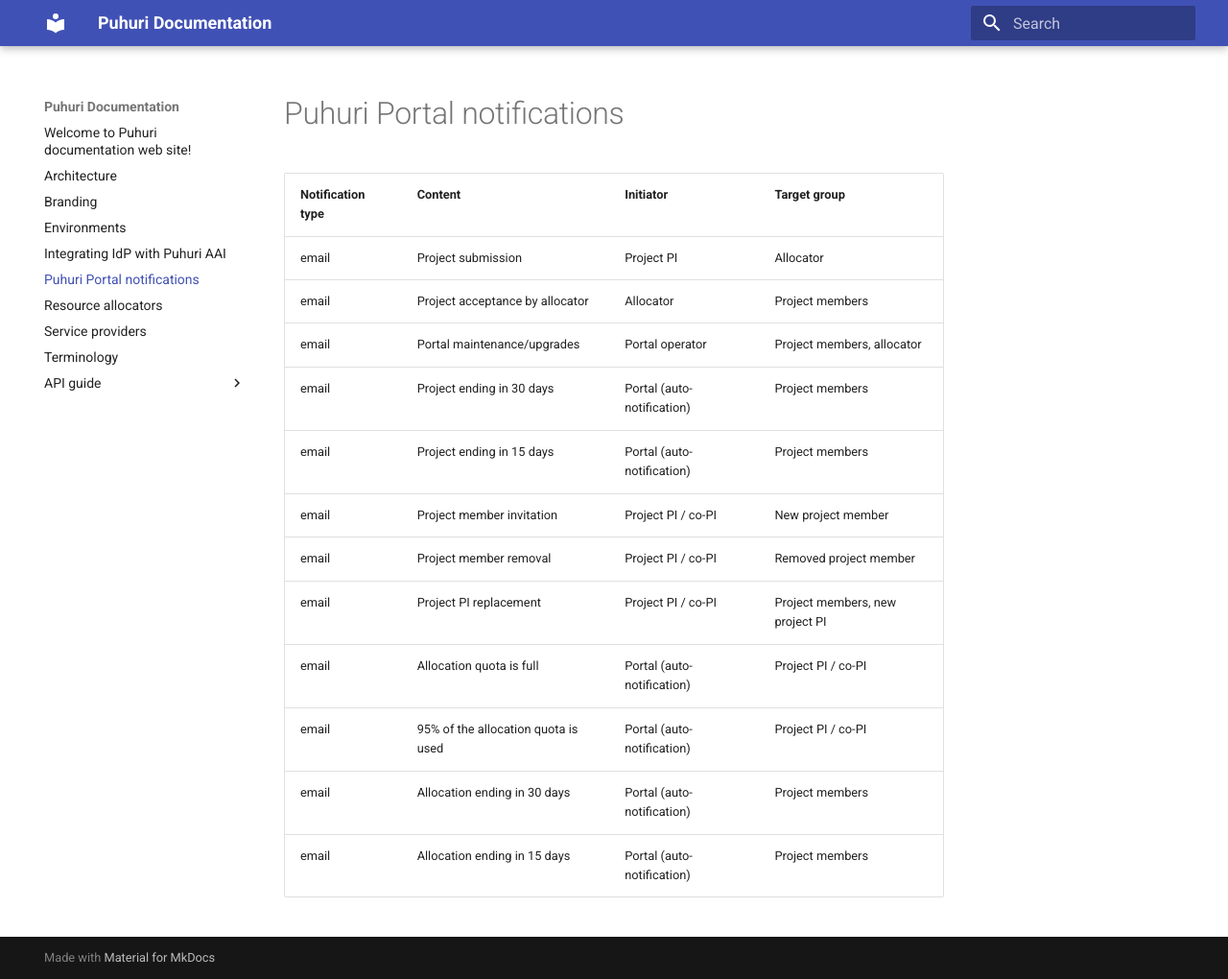
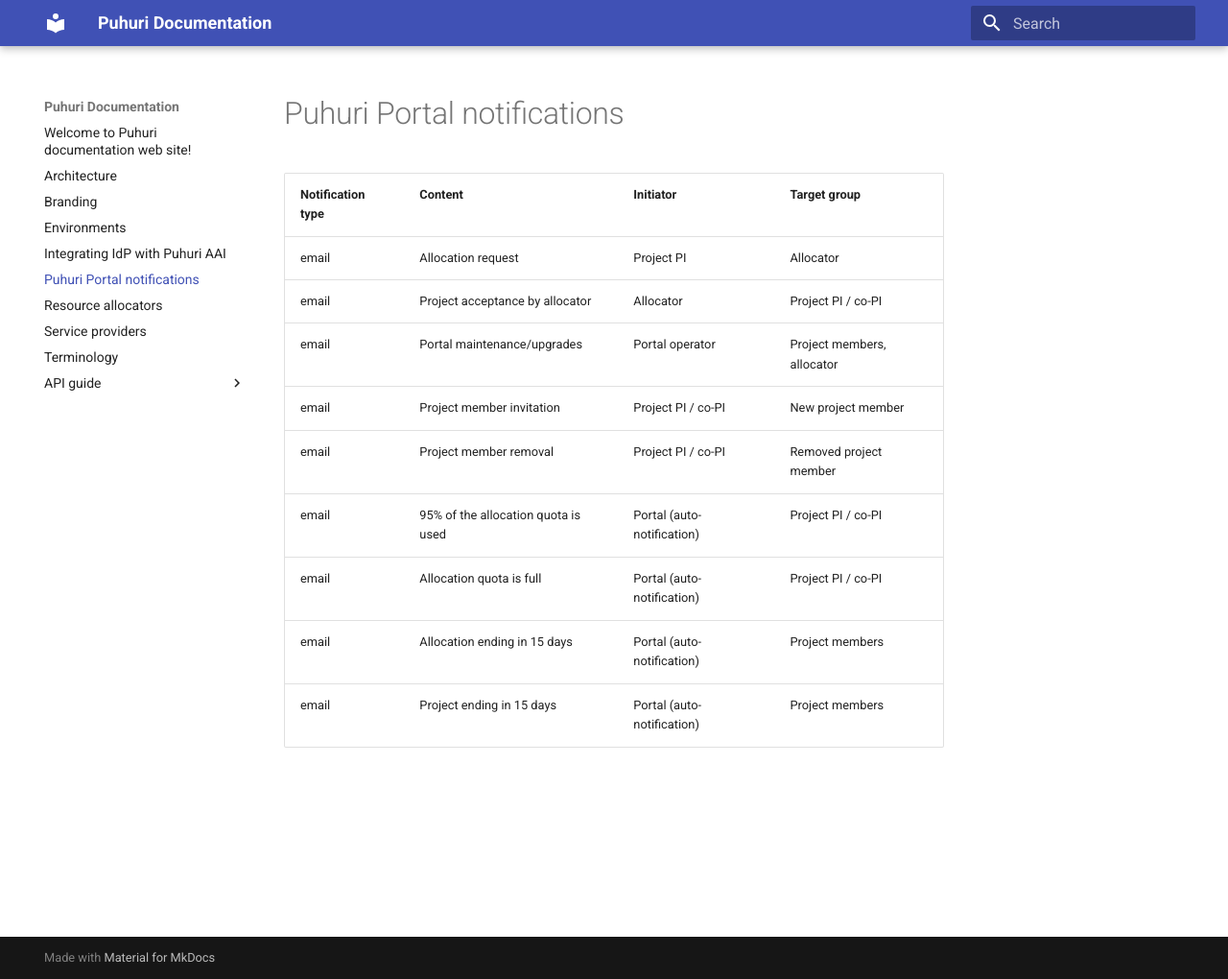
Before and after one commit to neicnordic/puhuri-web, an MkDocs documentation site: the page built from docs/notifications.md, in a window 1280 px wide and 1020 px high. Shown: the whole window at 96% size. Built offline with MkDocs 1.6.1 and Material for MkDocs 9.7.7, drawn with Linux system fonts in a browser that asks for light colours.

Commit message:
Portal notifications updated

```diff
--- a/docs/notifications.md
+++ b/docs/notifications.md
@@ -1,15 +1,12 @@
 # Puhuri Portal notifications
 | Notification type | Content | Initiator | Target group |
 --- | --- | --- | --- |
-| email | Project submission | Project PI | Allocator |
-| email | Project acceptance by allocator | Allocator | Project members |
+| email | Allocation request | Project PI | Allocator |
+| email | Project acceptance by allocator | Allocator | Project PI / co-PI |
 | email | Portal maintenance/upgrades | Portal operator | Project members, allocator |
-| email | Project ending in 30 days | Portal (auto-notification) | Project members |
-| email | Project ending in 15 days | Portal (auto-notification) | Project members |
 | email | Project member invitation | Project PI / co-PI | New project member |
 | email | Project member removal | Project PI / co-PI  | Removed project member |
-| email | Project PI replacement | Project PI / co-PI | Project members, new project PI |
+| email | 95% of the allocation quota is used | Portal (auto-notification) | Project PI / co-PI |
 | email | Allocation quota is full | Portal (auto-notification) | Project PI / co-PI |
-| email | 95% of the allocation quota is used | Portal (auto-notification) | Project PI / co-PI |
-| email | Allocation ending in 30 days | Portal (auto-notification) | Project members |
 | email | Allocation ending in 15 days | Portal (auto-notification) | Project members |
+| email | Project ending in 15 days | Portal (auto-notification) | Project members |
```
